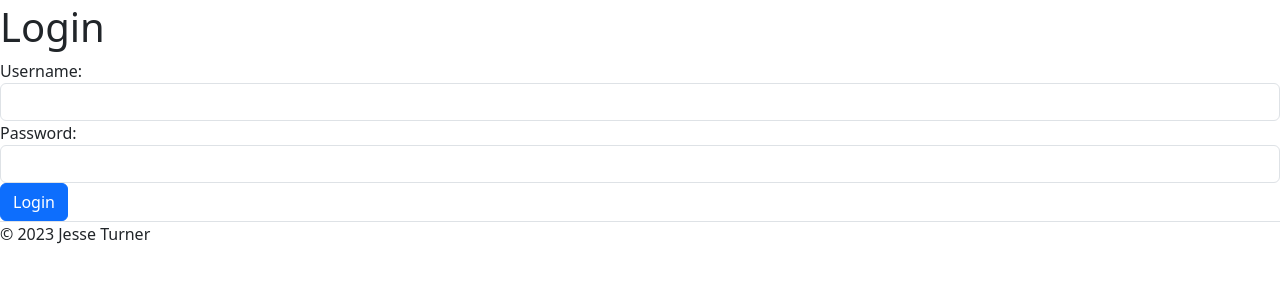
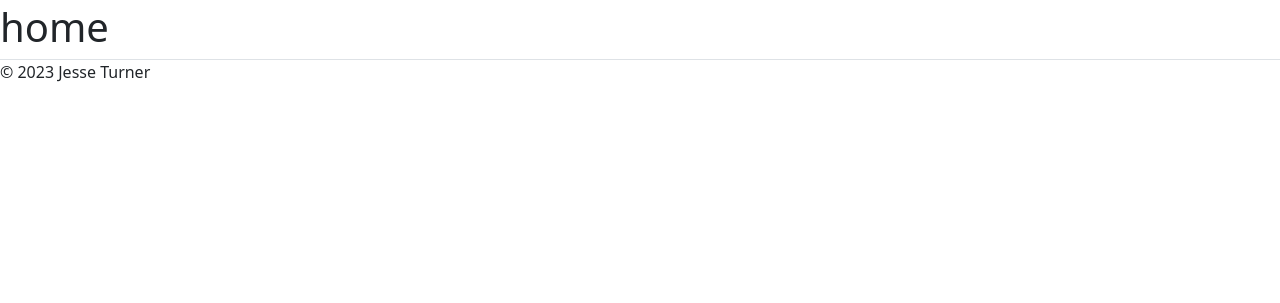
Before and after one commit to jesseturner21/LoginDjango, a Django app: page / in a window 1280 px wide. Shown: the part 53-356 px from the top of the page. Run offline with Django 4.2, Linux system fonts and the light colour scheme.

Commit message:
login functionality

```diff
--- /dev/null
+++ b/Login/forms.py
@@ -0,0 +1,5 @@
+from django import forms
+
+class LoginForm(forms.Form):
+    username = forms.CharField(max_length=200)
+    password = forms.CharField(widget=forms.PasswordInput)
--- a/Login/templates/index.html
+++ b/Login/templates/index.html
@@ -1,20 +1,7 @@
 {% extends "base.html" %}
-{% block title %}Login{% endblock %}
+{% block title %}Home{% endblock %}
 {% block content %}
 {% load static %}
-<h1>Login</h1>
-
-<form method="post">
-    {% csrf_token %}
-    <div class="form-group">
-        <label for="username">Username:</label>
-        <input type="text" id="username" name="username" class="form-control" required>
-    </div>
-    <div class="form-group">
-        <label for="password">Password:</label>
-        <input type="password" id="password" name="password" class="form-control" required>
-    </div>
-    <button type="submit" class="btn btn-primary">Login</button>
-</form>
+<h1>home</h1>
 
 {% endblock %}
--- a/Login/urls.py
+++ b/Login/urls.py
@@ -1,6 +1,7 @@
 from django.urls import path
 from . import views
-
+#urls for app login
 urlpatterns=[
-    path("", views.home, name="home")
+    path("", views.home, name="home"),
+    path("login/", views.login_view, name="login")
 ]
--- a/Login/views.py
+++ b/Login/views.py
@@ -1,5 +1,29 @@
-from django.shortcuts import render, HttpResponse
 
-# Create your views here.
+from django.shortcuts import render, redirect
+from django.http import HttpResponse
+from .forms import LoginForm
+from .models import User
+from django.contrib import messages
+
+
 def home(request):
     return render(request, "index.html")
+
+
+def login_view(request):
+    if request.method == 'POST':
+        form = LoginForm(request.POST)
+        if form.is_valid():
+            username = form.cleaned_data['username']
+            password = form.cleaned_data['password']
+
+            try:
+                user = User.objects.get(username=username, password=password)
+
+                return redirect('home')  # Assuming you have a URL named 'home'
+            except User.DoesNotExist:
+                form.add_error(None, 'Username or password is incorrect')
+    else:
+        form = LoginForm()
+
+    return render(request, 'login.html', {'form': form})
```
Also changed, not shown: Login/templates/login.html (added, +14 -0 lines), db.sqlite3.
